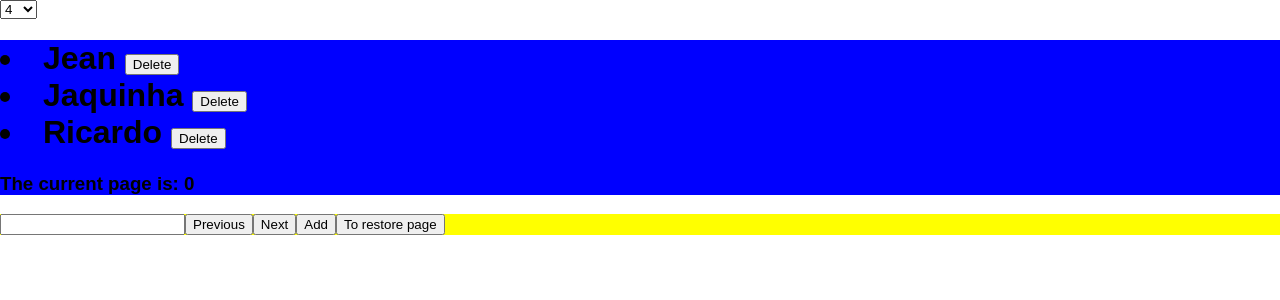
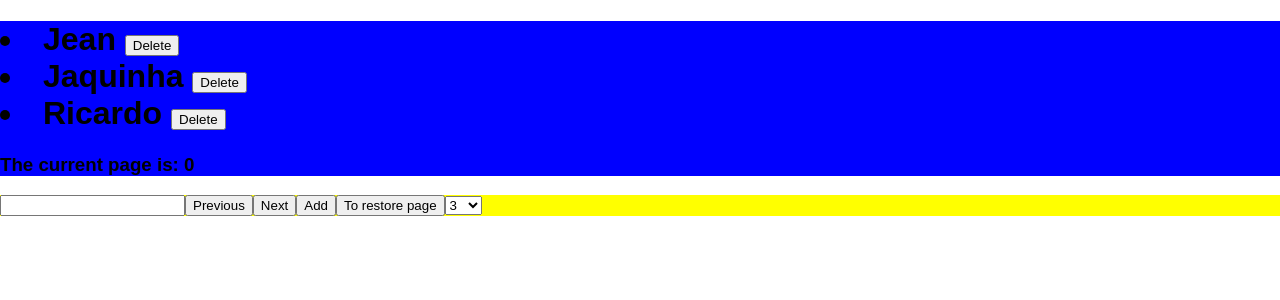
Before and after one commit to jcsouz10/pagination, a React (Create React App) app in the folder myapp/: page / in a window 1280 px wide. Shown: the top 300 px of the page. Built offline with nearby package versions, Linux system fonts and the light colour scheme.

Commit message:
Change at 11:18

```diff
--- a/myapp/src/App.js
+++ b/myapp/src/App.js
@@ -57,7 +57,6 @@ class App extends Component {
       return filtered
         .map((item) => <li key={item.id}> {item.name} <button onClick={() => this.remove(item.name)}> Delete </button> </li>)
         .slice(currentPage*this.state.elementsPerPage, currentPage*this.state.elementsPerPage + this.state.elementsPerPage);
-
     }
 
     remove = (id) => {
@@ -66,8 +65,8 @@ class App extends Component {
 
     nextPage = () => {
       console.log(this.state.filtered)
-      const {elementsPerPage, currentPage, filtered} = this.state;
-        if ((currentPage+1) * elementsPerPage < filtered.length){
+      const {currentPage, filtered} = this.state;
+        if ((currentPage+1) * this.state.elementsPerPage < filtered.length){
           this.setState({ currentPage: this.state.currentPage + 1 });
         }
         console.log(this.state.elementsPerPage)
@@ -93,20 +92,17 @@ class App extends Component {
     }
 
     handleChange(event) {
-      this.setState({elementsPerPage: event.target.value, currentPage:0});
+      const value = event.target.value;
+      this.setState({elementsPerPage: value, currentPage:0});
 
-      console.log(this.state.elementsPerPage)
+      console.log(this.state.newValueInput)
     }
 
     render() {
       return (
         <div>
-          <select onChange={this.handleChange.bind(this)}>
-            <option value="4" >4</option>
-            <option value="10" >10</option>
-          </select>
           <OnScreen validate={this.state.validate} onChangeElements={this.elementsOnScreen()} currentPage={this.state.currentPage} />
-          <ButtonsAndInput restorePage={this.restorePage} nextPage={this.nextPage} previousPage={this.previousPage} getValueInput={this.getValueInput} addItem={this.addItem}/>
+          <ButtonsAndInput hadle={this.handleChange.bind(this)} restorePage={this.restorePage} nextPage={this.nextPage} previousPage={this.previousPage} getValueInput={this.getValueInput} addItem={this.addItem}/>
         </div>
       );
     }
--- a/myapp/src/ButtonsAndInput.js
+++ b/myapp/src/ButtonsAndInput.js
@@ -8,5 +8,11 @@ export default props =>(
       <button onClick={props.nextPage}> Next </button>
       <button onClick={props.addItem}> Add </button>
       <button onClick={props.restorePage}> To restore page </button>
+      <select onChange={props.handle}>
+          <option value="3" >3</option>
+
+            <option value="4" >4</option>
+            <option value="10" >10</option>
+          </select>
     </div>
 )
```
